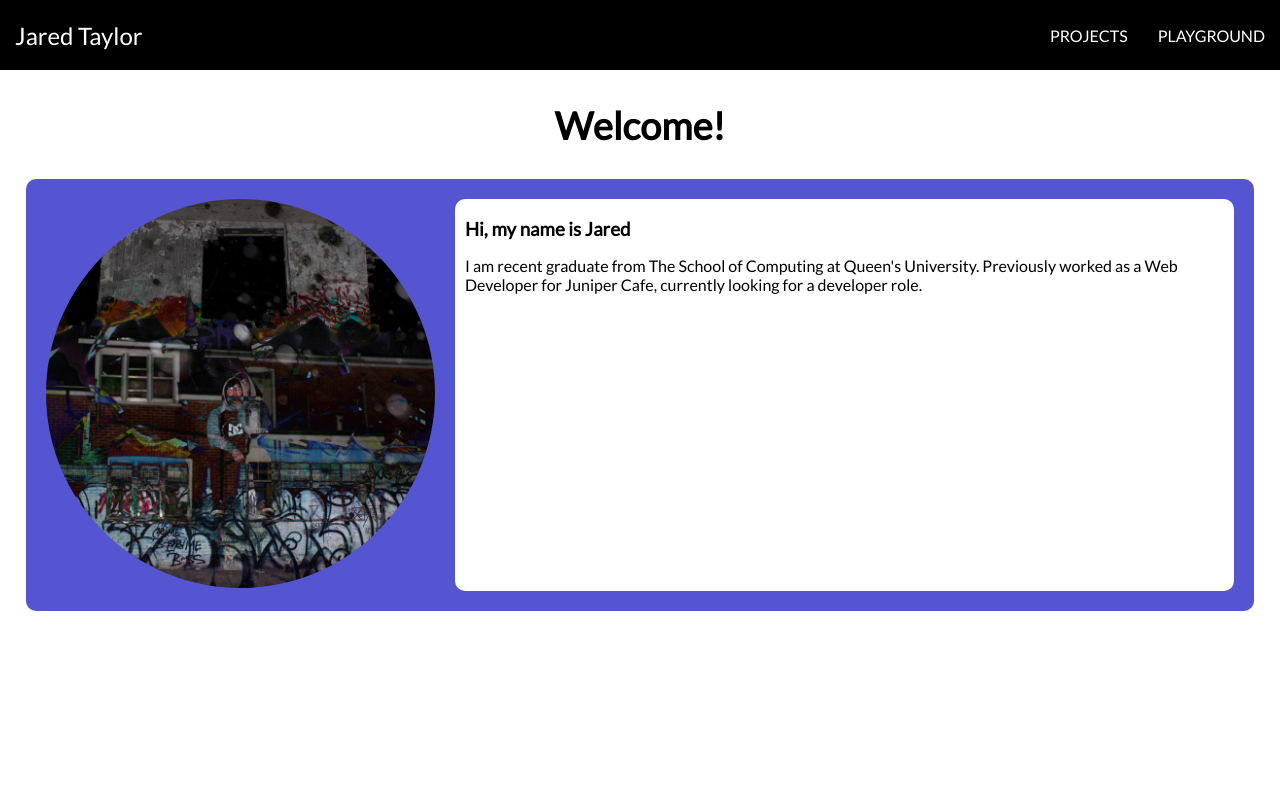
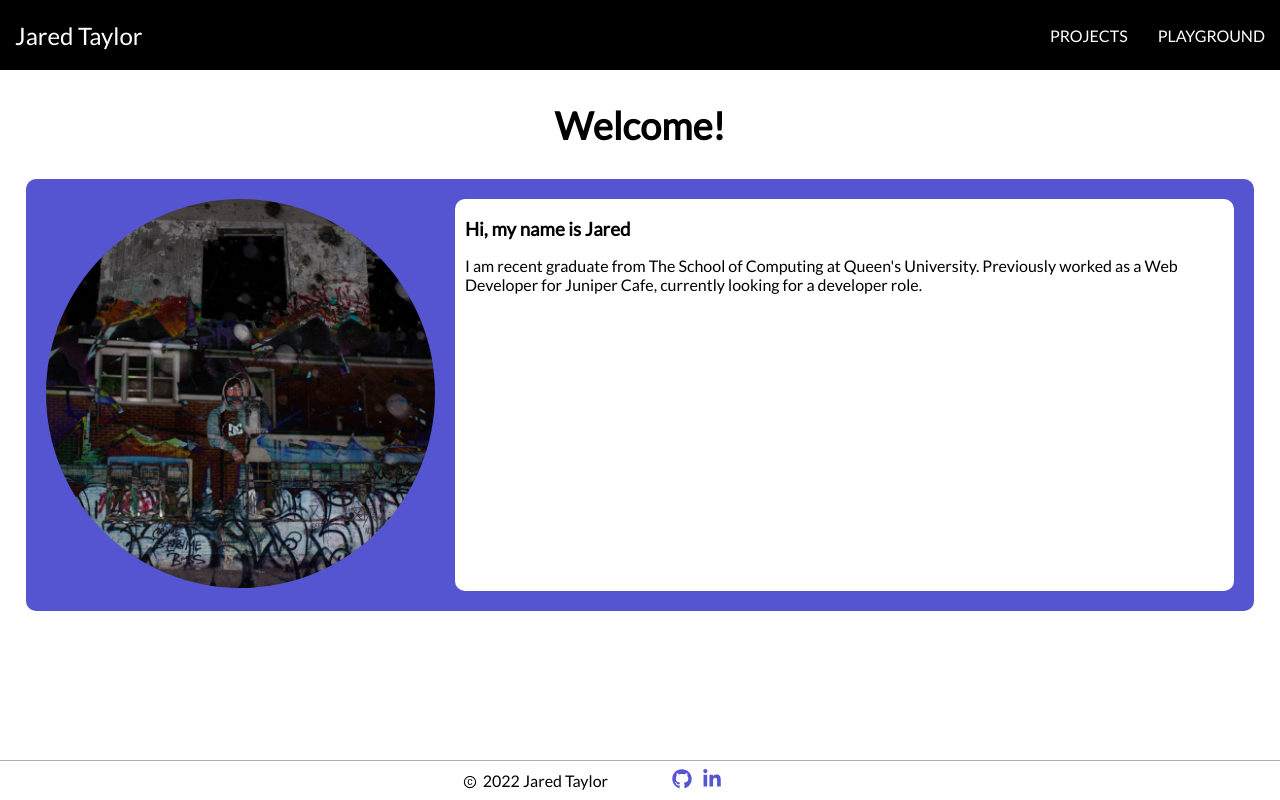
Before and after one commit to JaredaTaylor/jared-taylor-website, a React (Create React App) app: page / in a window 1280 px wide. Built offline with nearby package versions, Linux system fonts and the light colour scheme; no server answers; the database is empty.

Commit message:
added footer

```diff
--- a/src/App.css
+++ /dev/null
@@ -1,38 +0,0 @@
-.App {
-  text-align: center;
-}
-
-.App-logo {
-  height: 40vmin;
-  pointer-events: none;
-}
-
-@media (prefers-reduced-motion: no-preference) {
-  .App-logo {
-    animation: App-logo-spin infinite 20s linear;
-  }
-}
-
-.App-header {
-  background-color: #282c34;
-  min-height: 100vh;
-  display: flex;
-  flex-direction: column;
-  align-items: center;
-  justify-content: center;
-  font-size: calc(10px + 2vmin);
-  color: white;
-}
-
-.App-link {
-  color: #61dafb;
-}
-
-@keyframes App-logo-spin {
-  from {
-    transform: rotate(0deg);
-  }
-  to {
-    transform: rotate(360deg);
-  }
-}
--- a/src/App.js
+++ b/src/App.jsx
@@ -1,4 +1,3 @@
-import './App.css';
 import { Routes, Route } from 'react-router-dom';
 import Home from './routes/home/home';
 import Nav from './routes/nav/nav';
@@ -14,6 +13,7 @@ const App = () => {
   //}, []);
 
   return (
+    <>
       <Routes>
         <Route path='/' element={ <Nav /> }>
           <Route index element={ <Home /> }/>
@@ -21,6 +21,7 @@ const App = () => {
           <Route path='playground' element={ <Playground /> }/>
         </Route>
       </Routes>
+    </>
   );
 };
 
--- /dev/null
+++ b/src/App.styles.jsx
@@ -0,0 +1,5 @@
+import styled from 'styled-components';
+
+export const Page = styled.div`
+    padding-bottom: 50px;
+`;
--- /dev/null
+++ b/src/components/footer/footer.jsx
@@ -0,0 +1,18 @@
+import { FooterContainer, InfoContainer, CopyrightIcon, CopyrightText, LinksContainer, GitLink, GithubIcon, LinkedinLink, LinkedinIcon } from './footer.styles';
+
+const Footer = () => {
+    return (
+        <FooterContainer>
+            <InfoContainer>
+                <CopyrightIcon />
+                <CopyrightText>2022 Jared Taylor</CopyrightText>
+            </InfoContainer>
+            <LinksContainer>
+                <GitLink href='https://github.com/JaredaTaylor'><GithubIcon/></GitLink>
+                <LinkedinLink href='https://www.linkedin.com/in/jaredalextaylor/'><LinkedinIcon/></LinkedinLink>
+            </LinksContainer>
+        </FooterContainer>
+    );
+};
+
+export default Footer;
--- /dev/null
+++ b/src/components/footer/footer.styles.jsx
@@ -0,0 +1,68 @@
+import styled from 'styled-components';
+import { FaGithub, FaLinkedinIn } from 'react-icons/fa';
+import { AiOutlineCopyrightCircle } from 'react-icons/ai'
+
+export const FooterContainer = styled.div`
+    position: fixed;
+    bottom: 0;
+    border-top-style: solid;
+    border-width: 1px;
+    border-color: #adadad;
+    width: 100%;
+    height: 40px;
+    display: flex;
+    flex-direction: row;
+    column-gap: 5%;
+    align-items: center;
+    background-color: white;
+`;
+
+export const InfoContainer = styled.div`
+    display: flex;
+    flex-direction: row;
+    column-gap: 5px;
+    align-items: center;
+    justify-content: flex-end;
+    width: 50%
+`;
+
+export const CopyrightIcon = styled(AiOutlineCopyrightCircle)`
+    color: black;
+    height: 16px;
+    width: 16px;
+    padding-top: 2px;
+`;
+
+export const CopyrightText = styled.span`
+    color: black;
+    height: 20px;
+`;
+
+export const LinksContainer = styled.div`
+    display: flex;
+    flex-direction: row;
+    column-gap: 10px;
+    align-items: center;
+    justify-content: flex-start;
+    width: 50%
+`;
+
+export const GitLink = styled.a`
+  cursor: pointer;
+`;
+
+export const GithubIcon = styled(FaGithub)`
+  height: 20px;
+  width: 20px;
+  color: #5555d1;
+`;
+
+export const LinkedinLink = styled.a`
+    cursor: pointer;
+`;
+
+export const LinkedinIcon = styled(FaLinkedinIn)`
+  height: 20px;
+  width: 20px;
+  color: #5555d1;
+`;
--- a/src/index.js
+++ b/src/index.js
@@ -5,13 +5,18 @@ import App from './App';
 import reportWebVitals from './reportWebVitals';
 import { BrowserRouter } from 'react-router-dom';
 import { ProjectsProvider } from './contexts/projects.context';
+import { Page } from './index.styles';
+import Footer from './components/footer/footer';
 
 const root = ReactDOM.createRoot(document.getElementById('root'));
 root.render(
   <React.StrictMode>
     <ProjectsProvider>
       <BrowserRouter>
-        <App />
+        <Page>
+          <App />
+          <Footer />
+        </Page>
       </BrowserRouter>
     </ProjectsProvider>
   </React.StrictMode>
--- a/src/index.scss
+++ b/src/index.scss
@@ -1,9 +1,18 @@
 body {
   margin: 0;
-  padding: 0px 0px 20px 0px;
+  padding: 0px 0px 0px 0px;
   font-family: 'Lato', sans-serif;
   -webkit-font-smoothing: antialiased;
   -moz-osx-font-smoothing: grayscale;
+}
+
+html, body, #root {
+  height: 100vh;
+}
+
+#root {
+  display: flex;
+  flex-direction: column;
 }
 
 code {
--- /dev/null
+++ b/src/index.styles.jsx
@@ -0,0 +1,7 @@
+import styled from 'styled-components';
+
+export const Page = styled.div`
+    padding: 0px 0px 60px 0px;
+    position: relative;
+    height: 100vh;
+`;
--- a/src/routes/nav/nav.styles.jsx
+++ b/src/routes/nav/nav.styles.jsx
@@ -6,7 +6,6 @@ export const NavContainer = styled.div`
   width: 100%;
   display: flex;
   justify-content: space-between;
-  margin-bottom: 25px;
   background-color: black;
 `;
 
--- a/src/routes/projects-page/projects.jsx
+++ b/src/routes/projects-page/projects.jsx
@@ -1,5 +1,5 @@
 import { PageContainer, ProjectsPreview, Title } from './projects.styles';
-import { Fragment, useState, useEffect, useContext } from 'react';
+import { Fragment, useContext } from 'react';
 import { ProjectsContext } from '../../contexts/projects.context';
 import  ProjectCard from '../../components/project-card/project-card';
 
--- a/src/routes/projects-page/projects.styles.jsx
+++ b/src/routes/projects-page/projects.styles.jsx
@@ -2,6 +2,8 @@ import styled from 'styled-components';
 
 export const PageContainer = styled.div`
   margin: 0px 2%;
+  display: flex;
+  flex-direction: column;
 `;
 
 export const Title = styled.h2`
@@ -12,7 +14,6 @@ export const Title = styled.h2`
 export const ProjectsContainer = styled.div`
   display: flex;
   flex-direction: column;
-  margin-bottom: 30px;
 `
 
 export const CategoryTitle = styled.h3`
@@ -31,5 +32,5 @@ export const ProjectsPreview = styled.div`
   grid-template-columns: repeat(3, 1fr);
   column-gap: 20px;
   row-gap: 20px;
-  margin-bottom: 30px;
+  margin-bottom: 60px;
 `;
```
Lines whose indentation alone changed are shown as unchanged.
